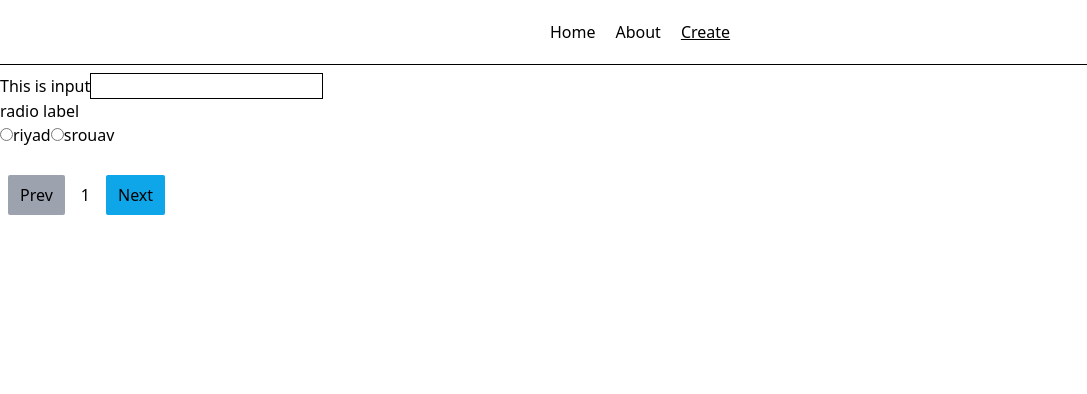
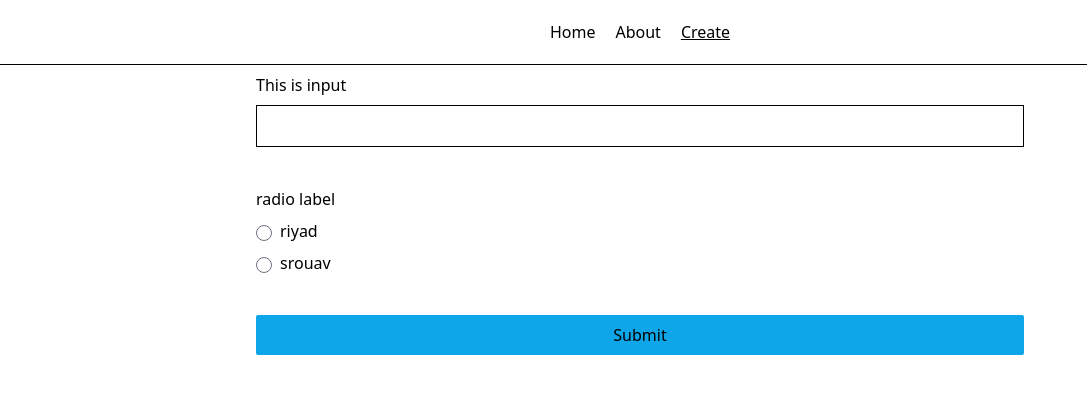
Before and after one commit to nurRiyad/form-builder, a Vue app: page /create in a window 1280 px wide. Shown: the top 394 px of the page, without its empty margins (0-1087 px from the left). Built offline with nearby package versions, Linux system fonts and the light colour scheme.

Commit message:
Add basic style
Signed-off-by: nurRiyad <asadnurriyad@gmail.com>

```diff
--- a/package.json
+++ b/package.json
@@ -22,6 +22,7 @@
   },
   "devDependencies": {
     "@rushstack/eslint-patch": "^1.8.0",
+    "@tailwindcss/forms": "^0.5.7",
     "@tsconfig/node20": "^20.1.4",
     "@types/jsdom": "^21.1.7",
     "@types/node": "^20.14.5",
--- a/src/components/base/TheInput.vue
+++ b/src/components/base/TheInput.vue
@@ -8,6 +8,7 @@ const value = ref('')
 </script>
 
 <template>
+  <div class="flex flex-col space-y-2">
     <label :for="element.label">{{ element.label }}</label>
     <input
       :id="element.label"
@@ -16,4 +17,5 @@ const value = ref('')
       v-model="value"
       class="border border-black"
     />
+  </div>
 </template>
--- a/src/components/base/TheRadio.vue
+++ b/src/components/base/TheRadio.vue
@@ -7,9 +7,11 @@ defineProps<{
 </script>
 
 <template>
-  <p>{{ element.label }}</p>
-  <template v-for="op in element.options" :key="op">
-    <input type="radio" :id="op" :name="element.label" :value="op" />
-    <label :for="op">{{ op }}</label>
-  </template>
+  <div class="flex flex-col space-y-2">
+    <p>{{ element.label }}</p>
+    <div v-for="op in element.options" :key="op" class="space-x-2">
+      <input type="radio" :id="op" :name="element.label" :value="op" />
+      <label :for="op">{{ op }}</label>
+    </div>
+  </div>
 </template>
--- a/src/components/derived/SingleStep.vue
+++ b/src/components/derived/SingleStep.vue
@@ -12,12 +12,14 @@ defineProps<{
 </script>
 
 <template>
-  <div v-for="el in elements" :key="el.label">
-    <TheInput v-if="el.type === 'input'" :element="el" />
-    <SelectSingle v-else-if="el.type === 'select'" :element="el" />
-    <TheRadio v-else-if="el.type === 'radio'" :element="el" />
-    <TextArea v-else-if="el.type === 'textarea'" :element="el" />
-    <button v-if="showSubmit" class="bg-sky-500 py-2 px-3 rounded-sm disabled:bg-gray-400">
+  <div class="flex flex-col max-w-3xl mx-auto space-y-10">
+    <template v-for="el in elements" :key="el.label">
+      <TheInput v-if="el.type === 'input'" :element="el" />
+      <SelectSingle v-else-if="el.type === 'select'" :element="el" />
+      <TheRadio v-else-if="el.type === 'radio'" :element="el" />
+      <TextArea v-else-if="el.type === 'textarea'" :element="el" />
+    </template>
+    <button v-if="showSubmit" class="bg-sky-500 mt-5 py-2 px-3 rounded-sm disabled:bg-gray-400">
       Submit
     </button>
   </div>
--- /dev/null
+++ b/src/form/MultiStep.ts
@@ -0,0 +1,44 @@
+import type { FormType } from '@/types/schema'
+
+export const ui: FormType = {
+  type: 'multi',
+  labe: 'This is the form',
+  step: [
+    {
+      type: 'single',
+      label: 'This is one step of form',
+      schema: 'this is schema',
+      elements: [
+        {
+          type: 'input',
+          label: 'This is input',
+          schema: 'sdflkj'
+        },
+        {
+          type: 'radio',
+          label: 'radio label',
+          schema: 'radioschema',
+          options: ['riyad', 'srouav']
+        }
+      ]
+    },
+    {
+      type: 'single',
+      label: 'This is one step of form',
+      schema: 'this is schema',
+      elements: [
+        {
+          type: 'select',
+          label: 'This is select',
+          schema: 'sdflkj',
+          options: [1, 2, 3, 4]
+        },
+        {
+          type: 'textarea',
+          label: 'This is textarea',
+          schema: 'textarea'
+        }
+      ]
+    }
+  ]
+}
--- /dev/null
+++ b/src/form/SingleStep.ts
@@ -0,0 +1,20 @@
+import type { FormType } from '@/types/schema'
+
+export const ui: FormType = {
+  type: 'single',
+  label: 'This is one step of form',
+  schema: 'this is schema',
+  elements: [
+    {
+      type: 'input',
+      label: 'This is input',
+      schema: 'sdflkj'
+    },
+    {
+      type: 'radio',
+      label: 'radio label',
+      schema: 'radioschema',
+      options: ['riyad', 'srouav']
+    }
+  ]
+}
--- a/src/views/CreateView.vue
+++ b/src/views/CreateView.vue
@@ -1,49 +1,6 @@
 <script lang="ts" setup>
 import TheGuru from '@/components/TheGuru.vue'
-import type { FormType } from '@/types/schema'
-
-const ui: FormType = {
-  type: 'multi',
-  labe: 'This is the form',
-  step: [
-    {
-      type: 'single',
-      label: 'This is one step of form',
-      schema: 'this is schema',
-      elements: [
-        {
-          type: 'input',
-          label: 'This is input',
-          schema: 'sdflkj'
-        },
-        {
-          type: 'radio',
-          label: 'radio label',
-          schema: 'radioschema',
-          options: ['riyad', 'srouav']
-        }
-      ]
-    },
-    {
-      type: 'single',
-      label: 'This is one step of form',
-      schema: 'this is schema',
-      elements: [
-        {
-          type: 'select',
-          label: 'This is select',
-          schema: 'sdflkj',
-          options: [1, 2, 3, 4]
-        },
-        {
-          type: 'textarea',
-          label: 'This is textarea',
-          schema: 'textarea'
-        }
-      ]
-    }
-  ]
-}
+import { ui } from '@/form/SingleStep'
 </script>
 
 <template>
--- a/tailwind.config.js
+++ b/tailwind.config.js
@@ -1,8 +1,10 @@
+import tailwindForm from '@tailwindcss/forms'
+
 /** @type {import('tailwindcss').Config} */
 export default {
   content: ['./index.html', './src/**/*.{vue,js,ts,jsx,tsx}'],
   theme: {
     extend: {}
   },
-  plugins: []
+  plugins: [tailwindForm()]
 }
```
Also changed, not shown: 1 other file (tests, documents, lock files or other folders). Lines whose indentation alone changed are shown as unchanged.
